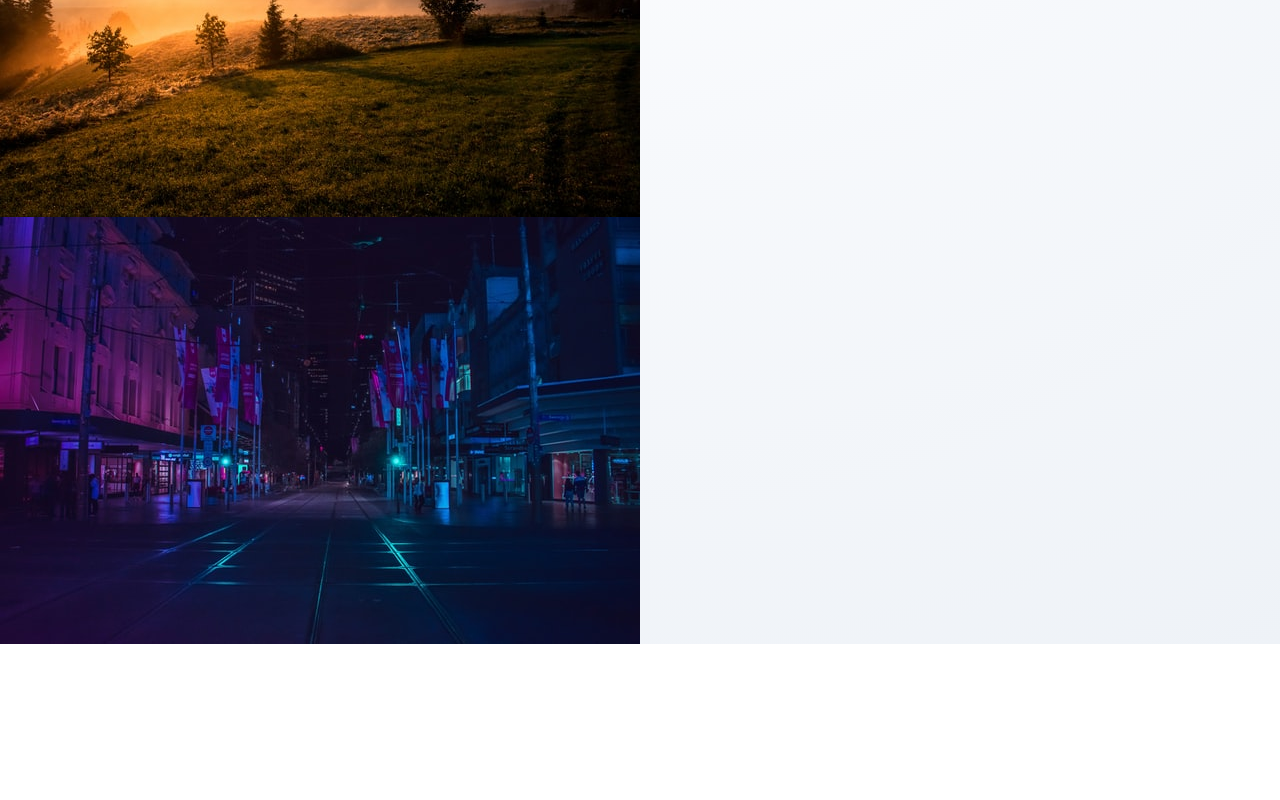
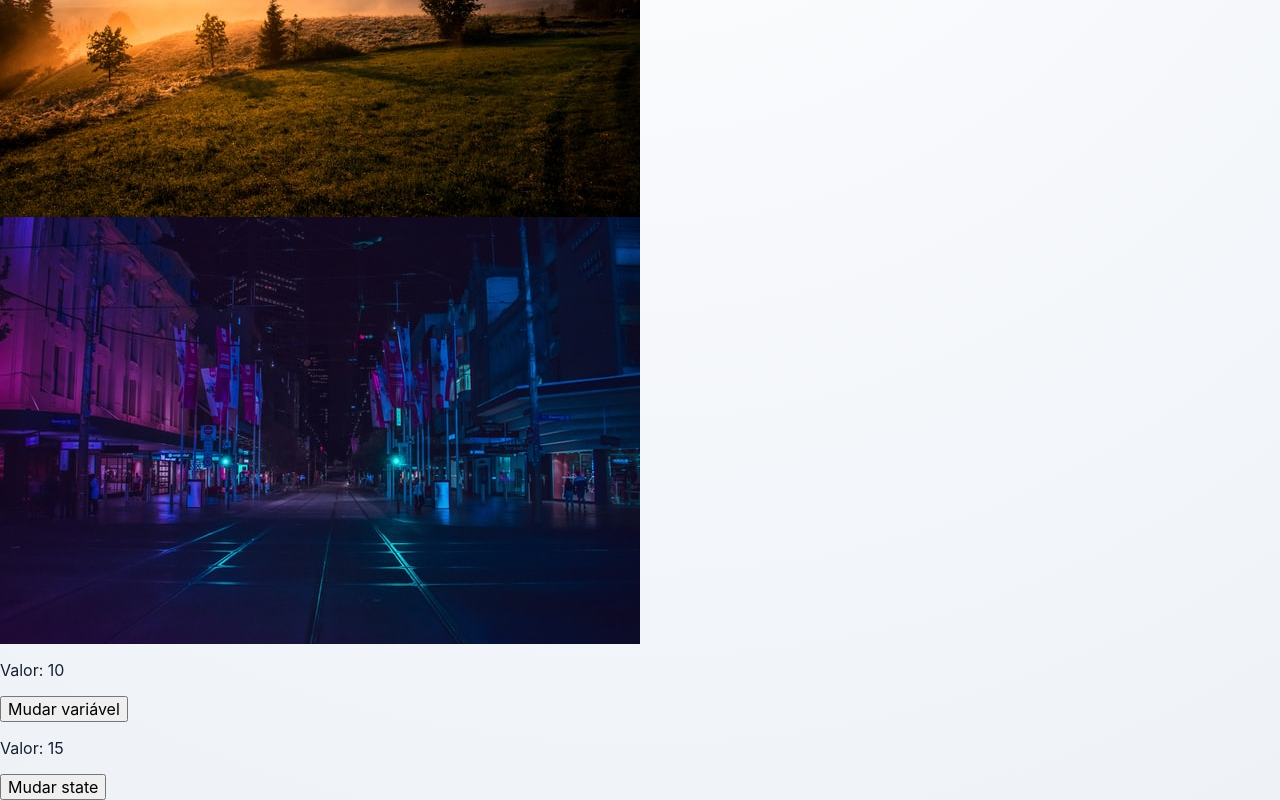
Before and after one commit to BackFlamexs/react-fundamentals-lab, a React (Vite) app in the folder aula_8/: page / in a window 1280 px wide. Shown: the part 387-1187 px from the top of the page. Before the commit the page ends 1031 px from the top, so only its background shows below. Built offline with nearby package versions, Linux system fonts and the light colour scheme.

Commit message:
feat: compare regular data and state

```diff
--- a/aula_8/src/App.jsx
+++ b/aula_8/src/App.jsx
@@ -1,5 +1,6 @@
 import './App.css';
 import city from './assets/city.jpg';
+import ManageData from "./components/ManageData";
 function App() {
 
   return (
@@ -15,7 +16,10 @@
 
       {/* Imagem importada de src/assets*/}
       <img src={city} alt="cidade" />
+
     </div>
+
+    <ManageData />
 
     </>
   )
--- a/aula_8/src/components/ManageData.jsx
+++ b/aula_8/src/components/ManageData.jsx
@@ -0,0 +1,33 @@
+import { useState } from "react";
+
+const ManageData = () => {
+  // Valor comum: não possui setter do React.
+  let someData = 10;
+
+  // State: quando atualizado, React renderiza novamente o componente.
+  const [anotherNumber, setAnotherNumber] = useState(15);
+
+  return (
+    <div>
+      <div>
+        <p>Valor: {someData}</p>
+
+        {/* A variável muda internamente, mas React não é avisado. */}
+        <button onClick={() => (someData = 15)}>
+          Mudar variável
+        </button>
+      </div>
+
+      <div>
+        <p>Valor: {anotherNumber}</p>
+
+        {/* O setter atualiza o state e solicita nova renderização. */}
+        <button onClick={() => setAnotherNumber(20)}>
+          Mudar state
+        </button>
+      </div>
+    </div>
+  );
+};
+
+export default ManageData;
```
